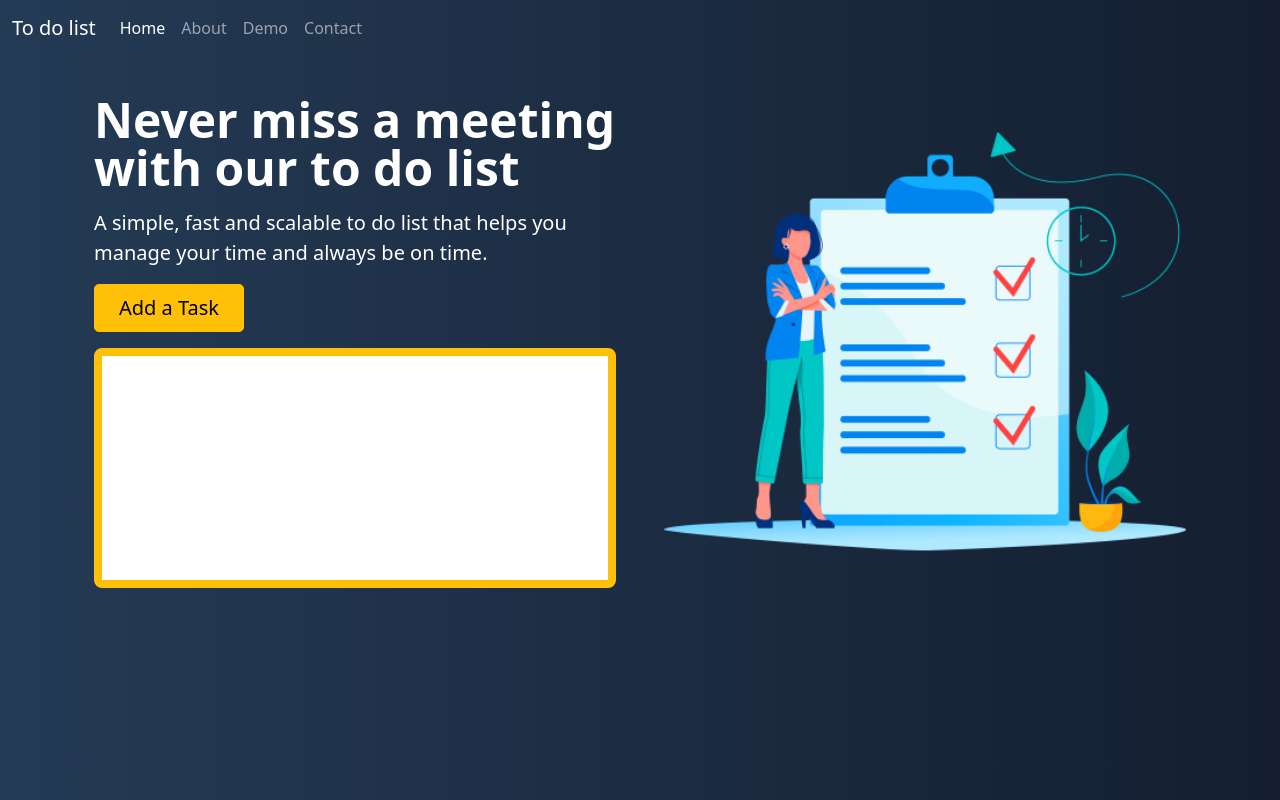
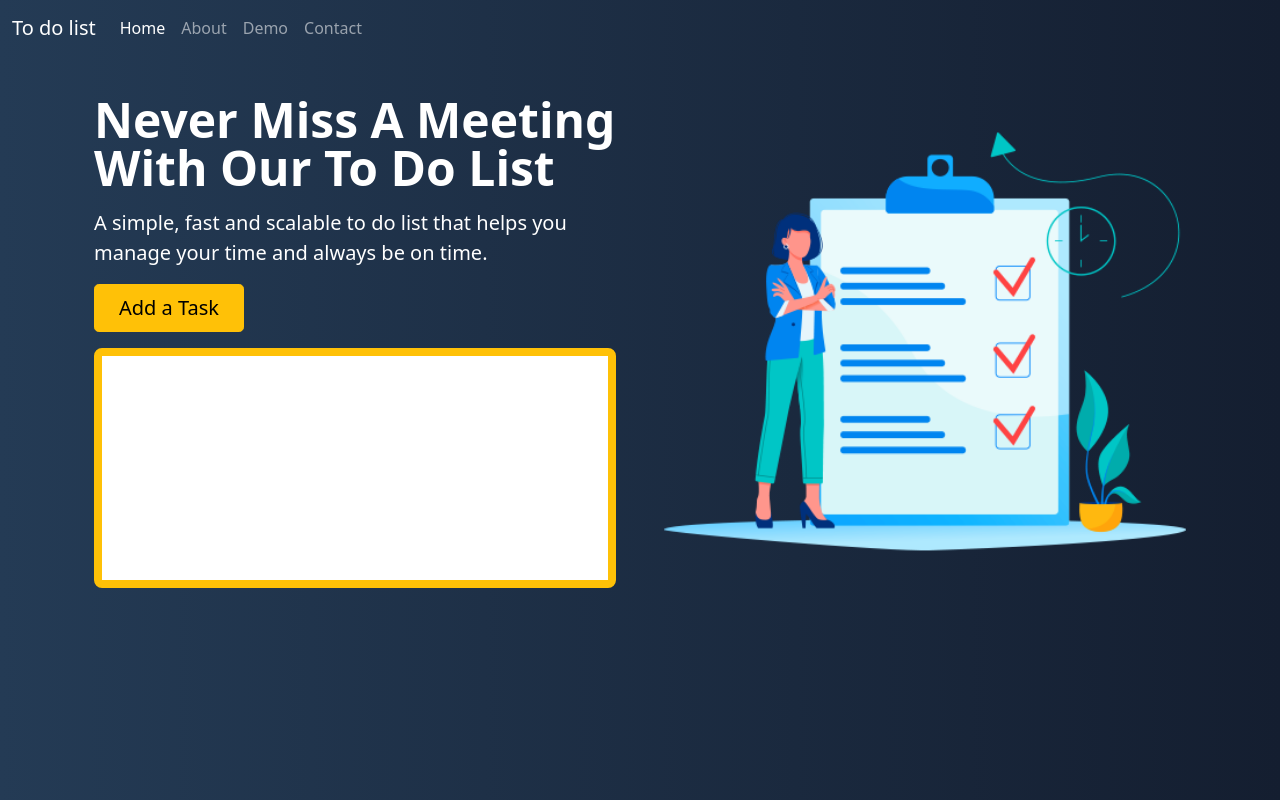
Before and after one commit to alfie-prometheus/coderfoundry_1st_project, a plain HTML site: page index.html in a window 1280 px wide. Drawn offline with nearby package versions, Linux system fonts and the light colour scheme; a script that the page names is missing.

Commit message:
Changing the letters to capital letters

```diff
--- a/index.html
+++ b/index.html
@@ -50,7 +50,7 @@
                         loading="lazy">
                 </div>
                 <div class="col-lg-6">
-                    <h1 class="display-5 fw-bold lh-1 mb-3">Never miss a meeting with our to do list</h1>
+                    <h1 class="display-5 fw-bold lh-1 mb-3">Never Miss A Meeting With Our To Do List</h1>
                     <p class="lead">A simple, fast and scalable to do list that helps you manage your time and always be on time.
                     </p>
                     <div class="d-grid gap-2 d-md-flex justify-content-md-start">
```
